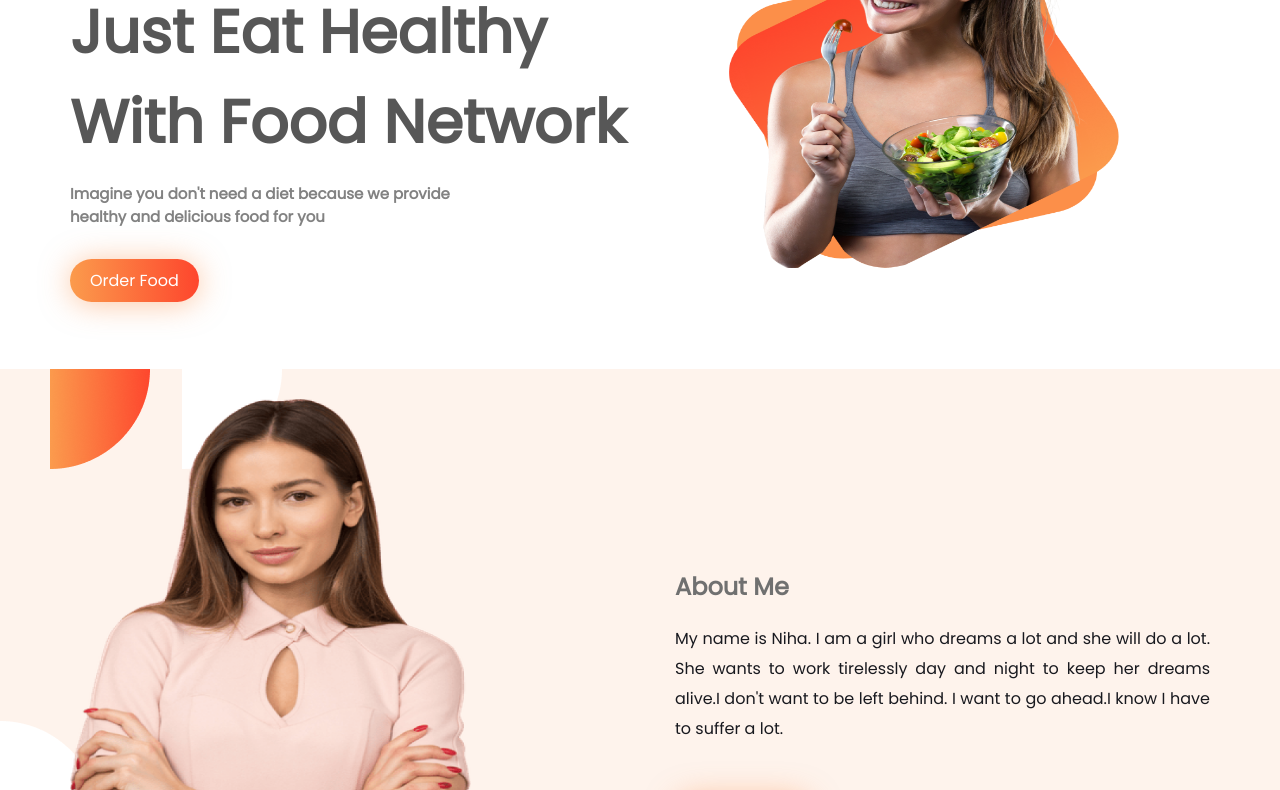
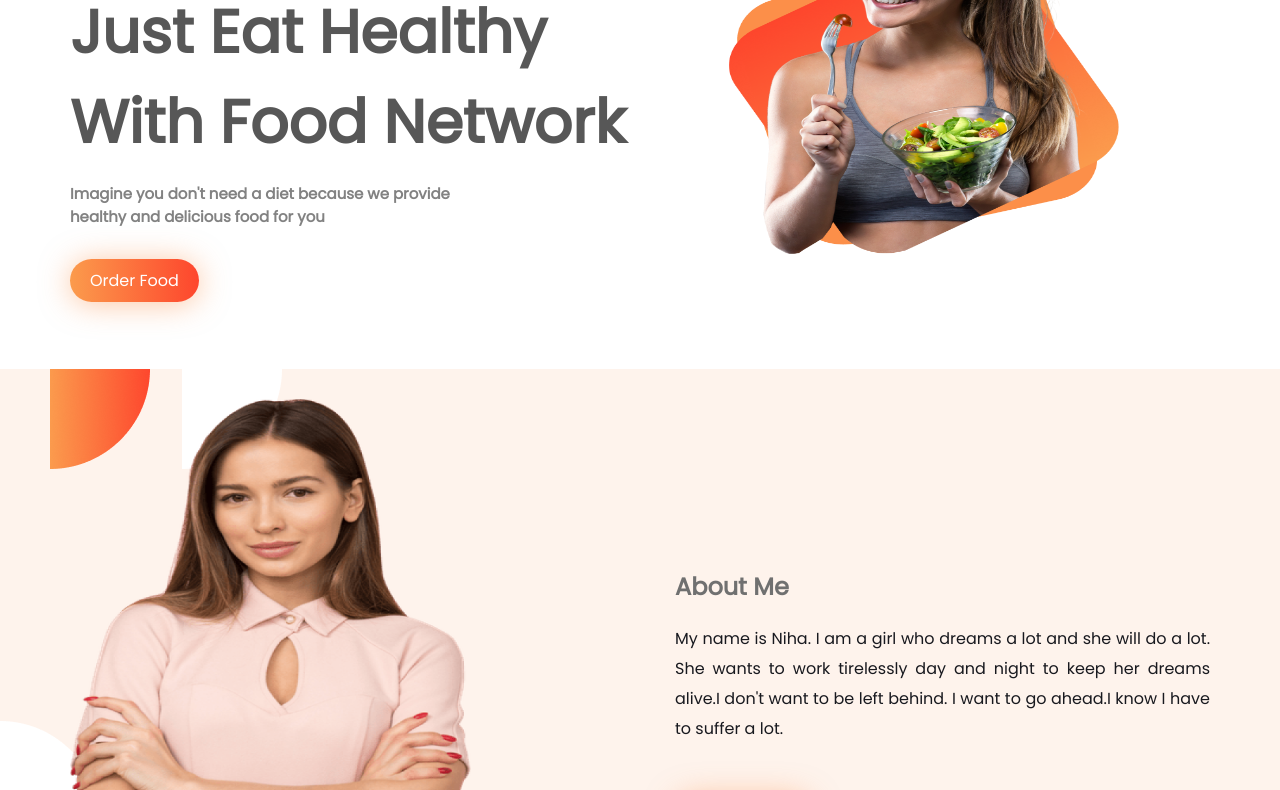
Before and after one commit to jahanaraislam/food-website, a plain HTML site: page index.html in a window 1280 px wide. Shown: the part 153-943 px from the top of the page. Drawn offline with Linux system fonts and the light colour scheme.

Commit message:
commit-4

```diff
--- a/css/style.css
+++ b/css/style.css
@@ -35,7 +35,7 @@ h1{
 }
 .half-width img{
     width: 75%;
-    height: 78%;
+    height: 75%;
     margin-top: 30px;
 }
 .about-me{
```
